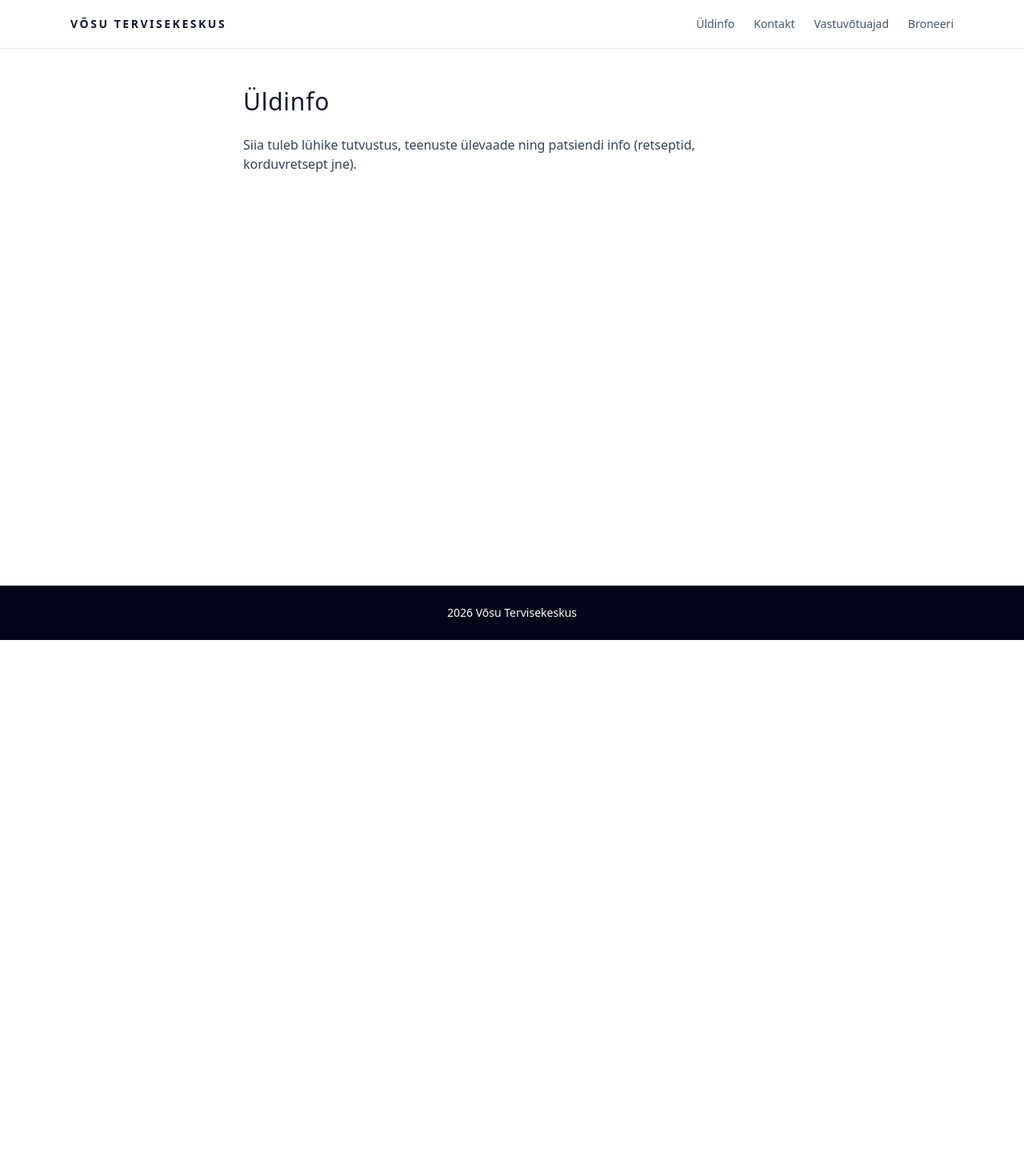
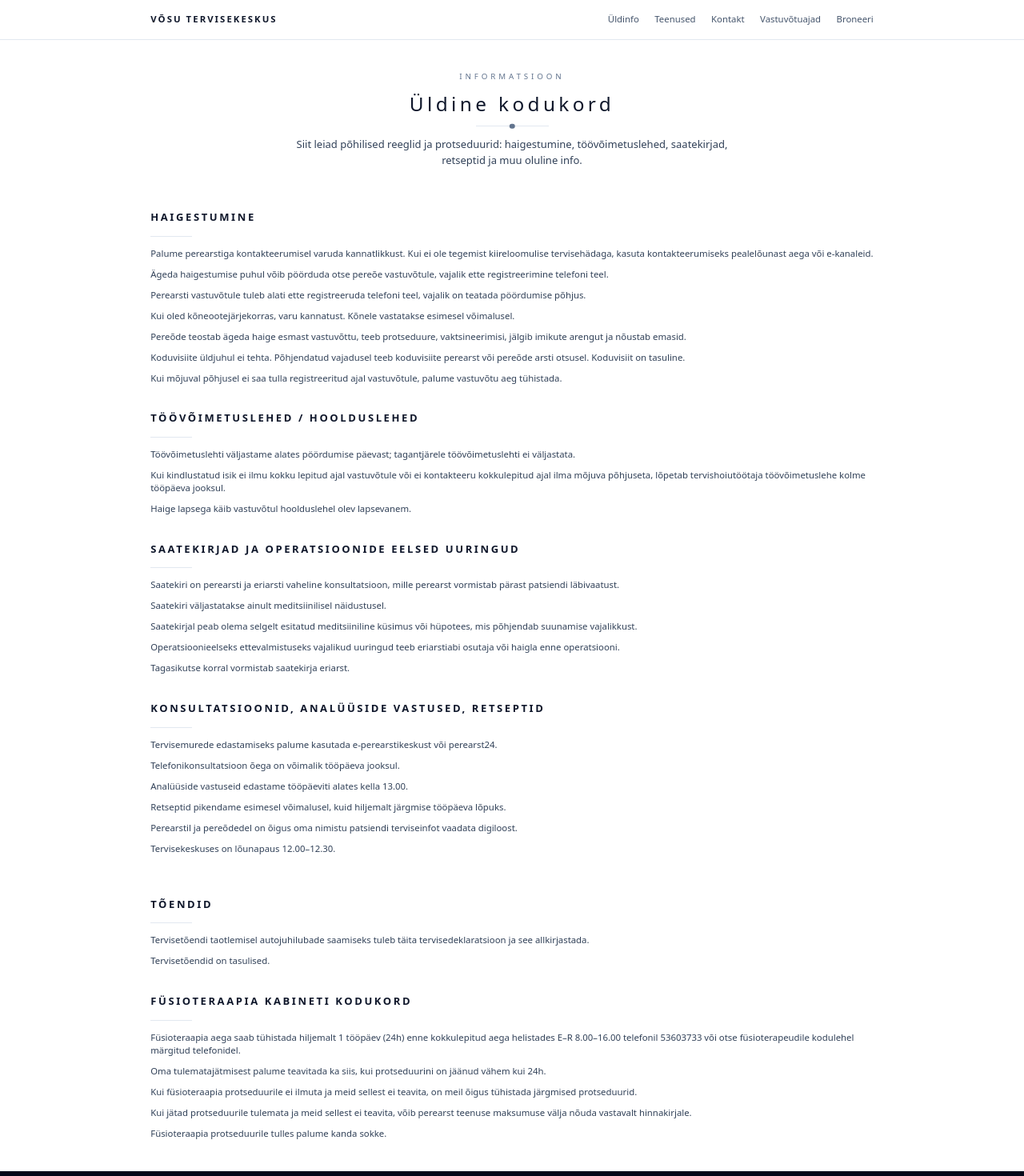
Before and after one commit to Carlhe4/tervisekeskus, a Next.js app: page /uldinfo in a window 1280 px wide. Shown: the top 1470 px of the page at 80% size. Before the commit the page ends 800 px from the top, so only its background shows below. Built offline with nearby package versions, Linux system fonts and the light colour scheme.

Commit message:
Add services page and update contact information layout

```diff
--- a/app/globals.css
+++ b/app/globals.css
@@ -16,6 +16,10 @@ html, body {
   height: 100%;
 }
 
+html {
+  font-size: 13px;
+}
+
 body {
   background: rgb(var(--bg));
   color: rgb(var(--text));
@@ -25,8 +29,8 @@ body {
 .container-page {
   max-width: 72rem;           /* ~max-w-6xl */
   margin: 0 auto;
-  padding-left: 1.5rem;       /* px-6 */
-  padding-right: 1.5rem;
+  padding-left: 1.25rem;      /* px-5 */
+  padding-right: 1.25rem;
 }
 
 .card {
--- a/app/kontakt/page.tsx
+++ b/app/kontakt/page.tsx
@@ -1,27 +1,58 @@
 import { CONTACT_INFO } from "../../lib/data";
+
+const STAFF = [
+  {
+    name: "Dr. Reimal",
+    role: "Perearst",
+    phone: CONTACT_INFO.phone,
+    email: CONTACT_INFO.email,
+  },
+  {
+    name: "Mirjam Kulla",
+    role: "Pereõde",
+    phone: "+372 51112222",
+    email: "mirjam.kulla@vosu.com",
+  },
+];
 
 export default function Page() {
   return (
-    <div className="space-y-6">
-      <h1 className="text-3xl font-light tracking-wide">Kontakt</h1>
+    <div className="space-y-12">
+      <header className="space-y-3">
+        <h1 className="text-3xl font-light tracking-wide">Kontakt</h1>
+      </header>
 
-      <div className="grid gap-6 md:grid-cols-3">
-        <div className="rounded border border-slate-200 p-5">
-          <div className="text-sm uppercase tracking-wide text-slate-500">Telefon</div>
-          <div className="mt-2 text-slate-800">{CONTACT_INFO.phone}</div>
+      <section className="space-y-4">
+        <h2 className="text-base font-semibold tracking-[0.2em] text-slate-900 uppercase">
+          Personal
+        </h2>
+        <div className="grid gap-6 md:grid-cols-2">
+          {STAFF.map((person) => (
+            <div key={person.name} className="border-t border-slate-200 pt-4">
+              <div className="text-xs uppercase tracking-wide text-slate-500">
+                {person.role}
+              </div>
+              <div className="mt-2 text-lg font-medium text-slate-900">
+                {person.name}
+              </div>
+              <div className="mt-3 text-slate-700">Telefon: {person.phone}</div>
+              <div className="text-slate-700">E-post: {person.email}</div>
+            </div>
+          ))}
         </div>
-        <div className="rounded border border-slate-200 p-5">
-          <div className="text-sm uppercase tracking-wide text-slate-500">E-post</div>
-          <div className="mt-2 text-slate-800">{CONTACT_INFO.email}</div>
+      </section>
+
+      <section className="space-y-4">
+        <h2 className="text-base font-semibold tracking-[0.2em] text-slate-900 uppercase">
+          Valjaspool tööaega
+        </h2>
+        <div className="h-px w-16 bg-slate-200" />
+        <div className="space-y-1 text-slate-700">
+          <div>Perearsti nouandetelefon: 1220</div>
+          <div>Hadaolukord: 112</div>
+          <div>Murgistusteabe infotelefon: 16662</div>
         </div>
-        <div className="rounded border border-slate-200 p-5">
-          <div className="text-sm uppercase tracking-wide text-slate-500">Aadress</div>
-          <div className="mt-2 text-slate-800">
-            {CONTACT_INFO.address.city}, {CONTACT_INFO.address.county}<br />
-            {CONTACT_INFO.address.street}, {CONTACT_INFO.address.zip}
-          </div>
-        </div>
-      </div>
+      </section>
     </div>
   );
 }
--- /dev/null
+++ b/app/teenused/page.tsx
@@ -0,0 +1,46 @@
+const SERVICES = [
+  { name: "Perearsti vastuvott", price: "45 EUR" },
+  { name: "Õe vastuvott", price: "25 EUR" },
+  { name: "Tervisetõend", price: "15 EUR" },
+  { name: "Retsepti pikendamine", price: "10 EUR" },
+  { name: "Vereproovi võtmine", price: "12 EUR" },
+];
+
+export default function TeenusedPage() {
+  return (
+    <div className="space-y-12">
+      <header className="space-y-4">
+        <div className="text-xs uppercase tracking-[0.35em] text-slate-500">
+          Hinnakiri
+        </div>
+        <h1 className="text-3xl font-semibold text-slate-900">Teenused</h1>
+        <p className="max-w-2xl text-slate-600">
+          Allolev hinnakiri on esialgne ning aitab patsientidel kiiresti
+          orienteeruda.
+        </p>
+        <div className="h-px w-24 bg-slate-200" />
+      </header>
+
+      <section className="rounded-2xl border border-slate-200 bg-white shadow-sm">
+        <div className="px-6 py-4 text-xs font-semibold uppercase tracking-wide text-slate-500">
+          Teenus ja hind
+        </div>
+        <div className="divide-y divide-slate-200">
+          {SERVICES.map((service) => (
+            <div
+              key={service.name}
+              className="flex items-center justify-between gap-6 px-6 py-4 text-slate-700"
+            >
+              <span className="text-sm font-medium text-slate-800">
+                {service.name}
+              </span>
+              <span className="text-sm font-semibold text-slate-900">
+                {service.price}
+              </span>
+            </div>
+          ))}
+        </div>
+      </section>
+    </div>
+  );
+}
--- a/app/uldinfo/page.tsx
+++ b/app/uldinfo/page.tsx
@@ -1,10 +1,174 @@
 export default function Page() {
-    return (
-      <div className="space-y-6">
-        <h1 className="text-3xl font-light tracking-wide">Üldinfo</h1>
-        <p className="max-w-2xl text-slate-700">
-          Siia tuleb lühike tutvustus, teenuste ülevaade ning patsiendi info (retseptid, korduvretsept jne).
+  return (
+    <div className="space-y-16">
+      <header className="space-y-4 text-center">
+        <div className="text-xs uppercase tracking-[0.4em] text-slate-500">
+          Informatsioon
+        </div>
+        <h1 className="text-3xl font-light tracking-[0.18em] text-slate-900">
+          Üldine kodukord
+        </h1>
+        <div className="mx-auto h-px w-28 bg-slate-200 relative">
+          <span className="absolute left-1/2 top-1/2 h-2 w-2 -translate-x-1/2 -translate-y-1/2 rounded-full bg-slate-500" />
+        </div>
+        <p className="mx-auto max-w-2xl text-slate-700">
+          Siit leiad põhilised reeglid ja protseduurid: haigestumine,
+          töövõimetuslehed, saatekirjad, retseptid ja muu oluline info.
         </p>
-      </div>
-    );
-  }
+      </header>
+
+      <section className="space-y-10">
+        <div className="space-y-4">
+          <h2 className="text-base font-semibold tracking-[0.2em] text-slate-900 uppercase">
+            Haigestumine
+          </h2>
+          <div className="h-px w-16 bg-slate-200" />
+          <ul className="space-y-3 text-sm text-slate-700">
+            <li>
+              Palume perearstiga kontakteerumisel varuda kannatlikkust. Kui ei ole
+              tegemist kiireloomulise tervisehädaga, kasuta kontakteerumiseks
+              pealelõunast aega või e-kanaleid.
+            </li>
+            <li>
+              Ägeda haigestumise puhul võib pöörduda otse pereõe vastuvõtule,
+              vajalik ette registreerimine telefoni teel.
+            </li>
+            <li>
+              Perearsti vastuvõtule tuleb alati ette registreeruda telefoni teel,
+              vajalik on teatada pöördumise põhjus.
+            </li>
+            <li>
+              Kui oled kõneootejärjekorras, varu kannatust. Kõnele vastatakse
+              esimesel võimalusel.
+            </li>
+            <li>
+              Pereõde teostab ägeda haige esmast vastuvõttu, teeb protseduure,
+              vaktsineerimisi, jälgib imikute arengut ja nõustab emasid.
+            </li>
+            <li>
+              Koduvisiite üldjuhul ei tehta. Põhjendatud vajadusel teeb koduvisiite
+              perearst või pereõde arsti otsusel. Koduvisiit on tasuline.
+            </li>
+            <li>
+              Kui mõjuval põhjusel ei saa tulla registreeritud ajal vastuvõtule,
+              palume vastuvõtu aeg tühistada.
+            </li>
+          </ul>
+        </div>
+
+        <div className="space-y-4">
+          <h2 className="text-base font-semibold tracking-[0.2em] text-slate-900 uppercase">
+            Töövõimetuslehed / hoolduslehed
+          </h2>
+          <div className="h-px w-16 bg-slate-200" />
+          <ul className="space-y-3 text-sm text-slate-700">
+            <li>
+              Töövõimetuslehti väljastame alates pöördumise päevast; tagantjärele
+              töövõimetuslehti ei väljastata.
+            </li>
+            <li>
+              Kui kindlustatud isik ei ilmu kokku lepitud ajal vastuvõtule või ei
+              kontakteeru kokkulepitud ajal ilma mõjuva põhjuseta, lõpetab
+              tervishoiutöötaja töövõimetuslehe kolme tööpäeva jooksul.
+            </li>
+            <li>
+              Haige lapsega käib vastuvõtul hoolduslehel olev lapsevanem.
+            </li>
+          </ul>
+        </div>
+
+        <div className="space-y-4">
+          <h2 className="text-base font-semibold tracking-[0.2em] text-slate-900 uppercase">
+            Saatekirjad ja operatsioonide eelsed uuringud
+          </h2>
+          <div className="h-px w-16 bg-slate-200" />
+          <ul className="space-y-3 text-sm text-slate-700">
+            <li>
+              Saatekiri on perearsti ja eriarsti vaheline konsultatsioon, mille
+              perearst vormistab pärast patsiendi läbivaatust.
+            </li>
+            <li>Saatekiri väljastatakse ainult meditsiinilisel näidustusel.</li>
+            <li>
+              Saatekirjal peab olema selgelt esitatud meditsiiniline küsimus või
+              hüpotees, mis põhjendab suunamise vajalikkust.
+            </li>
+            <li>
+              Operatsioonieelseks ettevalmistuseks vajalikud uuringud teeb
+              eriarstiabi osutaja või haigla enne operatsiooni.
+            </li>
+            <li>
+              Tagasikutse korral vormistab saatekirja eriarst.
+            </li>
+          </ul>
+        </div>
+
+        <div className="space-y-4">
+          <h2 className="text-base font-semibold tracking-[0.2em] text-slate-900 uppercase">
+            Konsultatsioonid, analüüside vastused, retseptid
+          </h2>
+          <div className="h-px w-16 bg-slate-200" />
+          <ul className="space-y-3 text-sm text-slate-700">
+            <li>
+              Tervisemurede edastamiseks palume kasutada e-perearstikeskust või
+              perearst24.
+            </li>
+            <li>Telefonikonsultatsioon õega on võimalik tööpäeva jooksul.</li>
+            <li>Analüüside vastuseid edastame tööpäeviti alates kella 13.00.</li>
+            <li>
+              Retseptid pikendame esimesel võimalusel, kuid hiljemalt järgmise
+              tööpäeva lõpuks.
+            </li>
+            <li>
+              Perearstil ja pereõdedel on õigus oma nimistu patsiendi
+              terviseinfot vaadata digiloost.
+            </li>
+            <li>Tervisekeskuses on lõunapaus 12.00–12.30.</li>
+          </ul>
+        </div>
+      </section>
+
+      <section className="space-y-10">
+        <div className="space-y-4">
+          <h2 className="text-base font-semibold tracking-[0.2em] text-slate-900 uppercase">
+            Tõendid
+          </h2>
+          <div className="h-px w-16 bg-slate-200" />
+          <ul className="space-y-3 text-sm text-slate-700">
+            <li>
+              Tervisetõendi taotlemisel autojuhilubade saamiseks tuleb täita
+              tervisedeklaratsioon ja see allkirjastada.
+            </li>
+            <li>Tervisetõendid on tasulised.</li>
+          </ul>
+        </div>
+
+        <div className="space-y-4">
+          <h2 className="text-base font-semibold tracking-[0.2em] text-slate-900 uppercase">
+            Füsioteraapia kabineti kodukord
+          </h2>
+          <div className="h-px w-16 bg-slate-200" />
+          <ul className="space-y-3 text-sm text-slate-700">
+            <li>
+              Füsioteraapia aega saab tühistada hiljemalt 1 tööpäev (24h) enne
+              kokkulepitud aega helistades E–R 8.00–16.00 telefonil 53603733 või
+              otse füsioterapeudile kodulehel märgitud telefonidel.
+            </li>
+            <li>
+              Oma tulematajätmisest palume teavitada ka siis, kui protseduurini on
+              jäänud vähem kui 24h.
+            </li>
+            <li>
+              Kui füsioteraapia protseduurile ei ilmuta ja meid sellest ei teavita,
+              on meil õigus tühistada järgmised protseduurid.
+            </li>
+            <li>
+              Kui jätad protseduurile tulemata ja meid sellest ei teavita, võib
+              perearst teenuse maksumuse välja nõuda vastavalt hinnakirjale.
+            </li>
+            <li>Füsioteraapia protseduurile tulles palume kanda sokke.</li>
+          </ul>
+        </div>
+      </section>
+    </div>
+  );
+}
--- a/components/header.tsx
+++ b/components/header.tsx
@@ -10,6 +10,9 @@ export function Header() {
                 <nav className="flex items-center gap-6 text-sm text-slate-600">
                     <Link className="hover:text-slate-900" href="/uldinfo">
                         Üldinfo
+                    </Link>
+                    <Link className="hover:text-slate-900" href="/teenused">
+                        Teenused
                     </Link>
                     <Link className="hover:text-slate-900" href="/kontakt">
                         Kontakt
```
